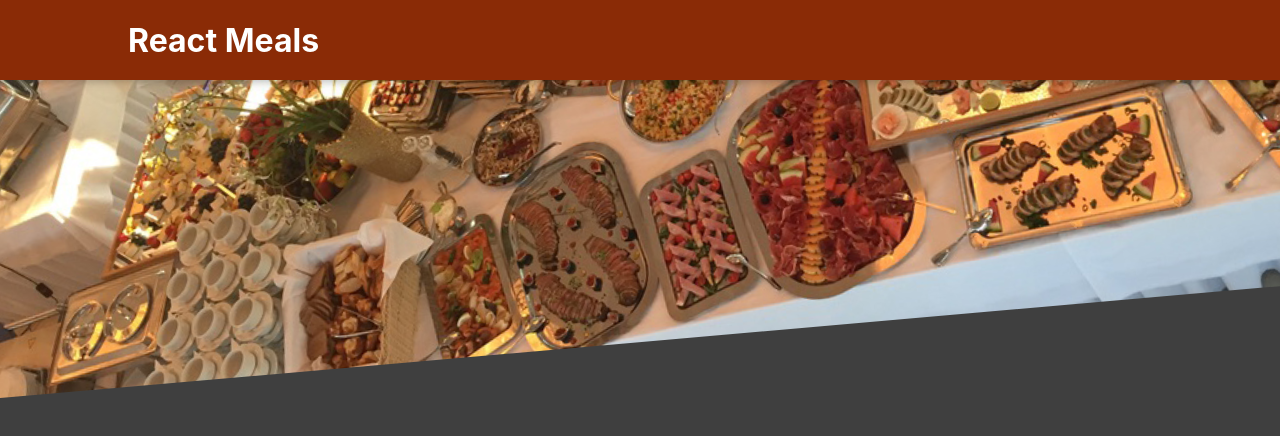
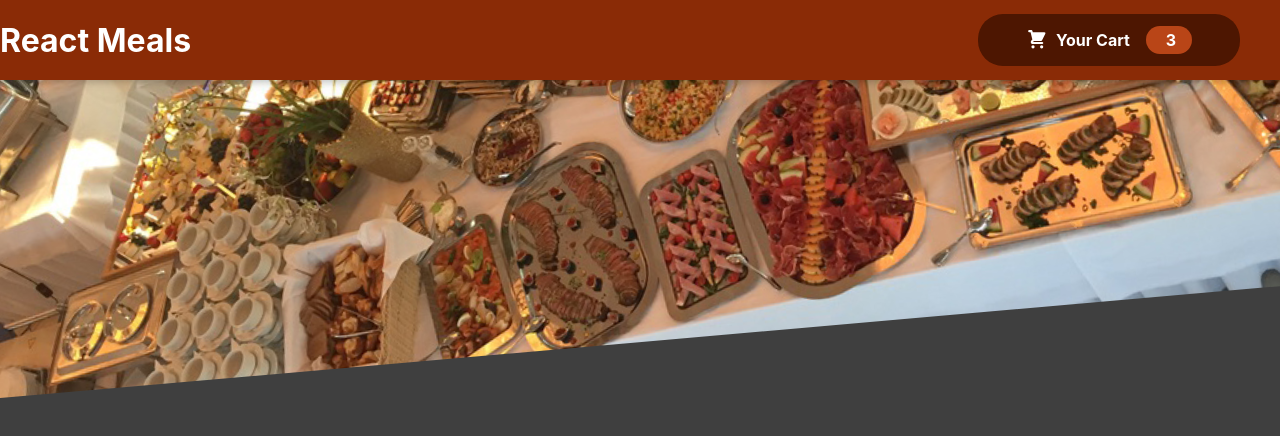
Before and after one commit to ZiadSheriif/Food-Shop, a React (Create React App) app: page / in a window 1280 px wide. Shown: the top 436 px of the page. Built offline with nearby package versions, Linux system fonts and the light colour scheme.

Commit message:
feat: add Header Cart Button

```diff
--- /dev/null
+++ b/src/Components/Card/CardIcon.js
@@ -0,0 +1,13 @@
+const CartIcon = () => {
+    return (
+        <svg
+            xmlns='http://www.w3.org/2000/svg'
+            viewBox='0 0 20 20'
+            fill='currentColor'>
+            <path
+                d='M3 1a1 1 0 000 2h1.22l.305 1.222a.997.997 0 00.01.042l1.358 5.43-.893.892C3.74 11.846 4.632 14 6.414 14H15a1 1 0 000-2H6.414l1-1H14a1 1 0 00.894-.553l3-6A1 1 0 0017 3H6.28l-.31-1.243A1 1 0 005 1H3zM16 16.5a1.5 1.5 0 11-3 0 1.5 1.5 0 013 0zM6.5 18a1.5 1.5 0 100-3 1.5 1.5 0 000 3z'/>
+        </svg>
+    );
+};
+
+export default CartIcon;
--- a/src/Components/Layout/Header/Header.js
+++ b/src/Components/Layout/Header/Header.js
@@ -1,13 +1,14 @@
 import React from 'react';
 import mealImage from '../../../assets/meals.jpg';
 import {StyledHeader, StyledImage, StyledDiv} from "./Header.styled";
+import HeaderCartButton from "./HeaderButton";
 
 const Header = (props) => {
     return (
         <>
             <StyledHeader>
                 <h1>React Meals</h1>
-                <button>Card</button>
+                <HeaderCartButton >Card</HeaderCartButton>
             </StyledHeader>
             <StyledDiv>
                 <StyledImage src={mealImage} alt={"A table of delicious food"}/>
--- a/src/Components/Layout/Header/Header.styled.js
+++ b/src/Components/Layout/Header/Header.styled.js
@@ -12,7 +12,6 @@
   display: flex;
   justify-content: space-between;
   align-items: center;
-  padding: 0 10%;
   box-shadow: 0 2px 8px rgba(0, 0, 0, 0.25);
   z-index: 10;
 }
--- /dev/null
+++ b/src/Components/Layout/Header/HeaderButton.js
@@ -0,0 +1,16 @@
+import CardIcon from "../../Card/CardIcon";
+import classes from './HeaderButton.module.css';
+
+const HeaderCartButton = (props) => {
+    return (
+        <>
+            <button className={classes.button}>
+                <span className={classes.icon}><CardIcon/></span>
+                <span className={classes.bump}>Your Cart</span>
+                <span className={classes.badge}> &nbsp;3</span>
+            </button>
+        </>
+    );
+
+};
+export default HeaderCartButton;
--- /dev/null
+++ b/src/Components/Layout/Header/HeaderButton.module.css
@@ -0,0 +1,60 @@
+.button {
+    cursor: pointer;
+    font: inherit;
+    border: none;
+    background-color: #4d1601;
+    color: white;
+    margin-right: 40px;
+    padding: 0.75rem 3rem;
+    display: flex;
+    justify-content: space-around;
+    align-items: center;
+    border-radius: 25px;
+    font-weight: bold;
+}
+
+.button:hover,
+.button:active {
+    background-color: #2c0d00;
+}
+
+.icon {
+    width: 1.35rem;
+    height: 1.35rem;
+    margin-right: 0.5rem;
+}
+
+.badge {
+    background-color: #b94517;
+    padding: 0.25rem 1rem;
+    border-radius: 25px;
+    margin-left: 1rem;
+    font-weight: bold;
+}
+
+.button:hover .badge,
+.button:active .badge {
+    background-color: #92320c;
+}
+
+.bump {
+    animation: bump 300ms ease-out;
+}
+
+@keyframes bump {
+    0% {
+        transform: scale(1);
+    }
+    10% {
+        transform: scale(0.9);
+    }
+    30% {
+        transform: scale(1.1);
+    }
+    50% {
+        transform: scale(1.15);
+    }
+    100% {
+        transform: scale(1);
+    }
+}
```
